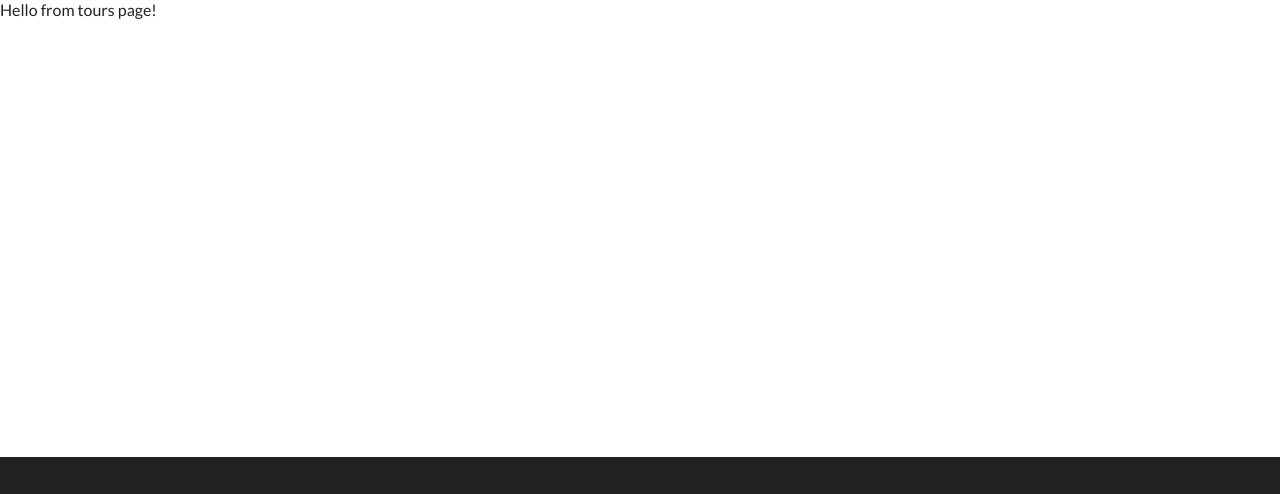
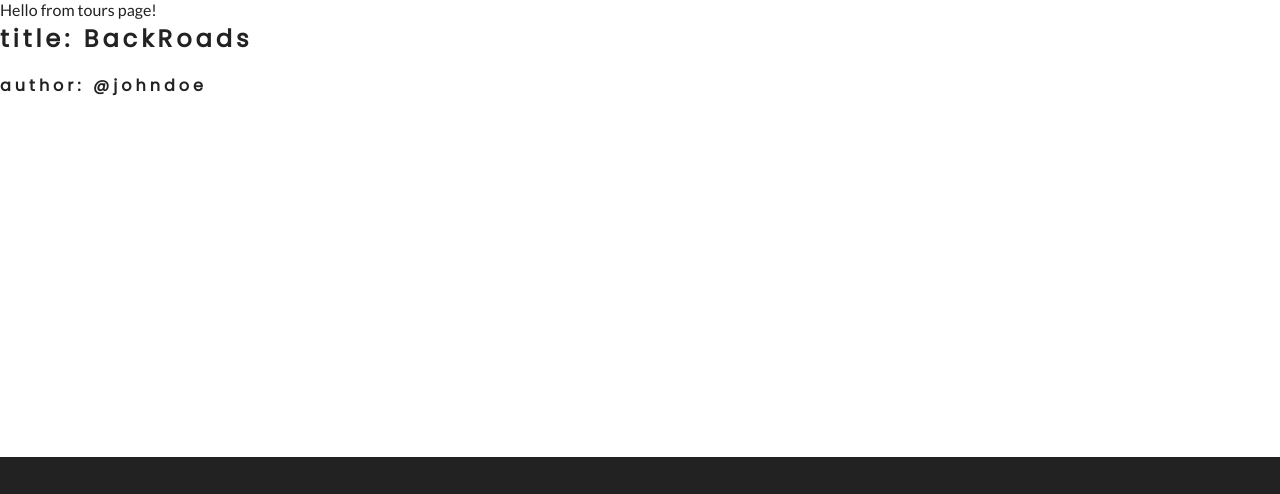
Before and after one commit to briancsparks/gatsby-backroads, a Gatsby site: page /tours in a window 1280 px wide. Shown: the part 148-642 px from the top of the page. Built offline with nearby package versions, Linux system fonts and the light colour scheme; Gatsby itself is replaced by a stand-in of ours.

Commit message:
StaticQuery

```diff
--- a/gatsby-config.js
+++ b/gatsby-config.js
@@ -6,5 +6,14 @@
 
 module.exports = {
   /* Your site config here */
+  siteMetadata: {
+    title:        "BackRoads",
+    description:  "Explore awesome worldwide tours & discover what makes each of them unique. Forget your daily routine & say yes to adventure.",
+    author:       "@johndoe",
+    data: {
+      name:       "john",
+      age:        24
+    }
+  },
   plugins: [`gatsby-plugin-styled-components`]
 }
--- a/src/components/Navbar.js
+++ b/src/components/Navbar.js
@@ -11,7 +11,6 @@
   const toggleNav = () => {
     setNav((isOpen) => !isOpen);
   }
-  console.log({isOpen});
 
   return (
     <nav className={styles.navbar}>
--- /dev/null
+++ b/src/examples/Header.js
@@ -0,0 +1,31 @@
+import React                      from 'react'
+import {useStaticQuery,graphql}   from 'gatsby'
+
+const getSiteData = graphql`
+  query FirstQuery {
+    site {
+      siteMetadata {
+        title
+        description
+        author
+        data {
+          name
+          age
+        }
+      }
+    }
+  }
+  `;
+
+const Header = () => {
+  const {site:{siteMetadata}} = useStaticQuery(getSiteData);
+
+  return (
+    <div>
+      <h1>title:  {siteMetadata.title}</h1>
+      <h1>author: {siteMetadata.author}</h1>
+    </div>
+  )
+}
+
+export default Header
--- /dev/null
+++ b/src/examples/RegularHeader.js
@@ -0,0 +1,33 @@
+import React from 'react'
+import {StaticQuery,graphql} from 'gatsby'
+
+const getSiteData = graphql`
+    query {
+      site {
+        siteMetadata {
+          title
+          description
+          author
+          data {
+            name
+            age
+          }
+        }
+      }
+    }
+  `;
+
+const RegularHeader = () => {
+  return (
+    <StaticQuery query={getSiteData} render={(data)=>{
+      return (
+        <div>
+          <h2>title: {data.site.siteMetadata.title}</h2>
+          <h4>author: {data.site.siteMetadata.author}</h4>
+        </div>
+      )
+    }} ></StaticQuery>
+  )
+}
+
+export default RegularHeader
--- a/src/pages/tours.js
+++ b/src/pages/tours.js
@@ -1,11 +1,15 @@
 import React, { Component }   from 'react'
 import Layout                 from '../components/Layout'
-// import Button                 from '../examples/Button'
+// import Header                 from '../examples/Header'
+import Header                 from '../examples/RegularHeader'
 
 export default class tours extends Component {
   render() {
     return (
-      <Layout>Hello from tours page!</Layout>
+      <Layout>
+        Hello from tours page!
+        <Header />
+      </Layout>
     )
   }
 }
```
